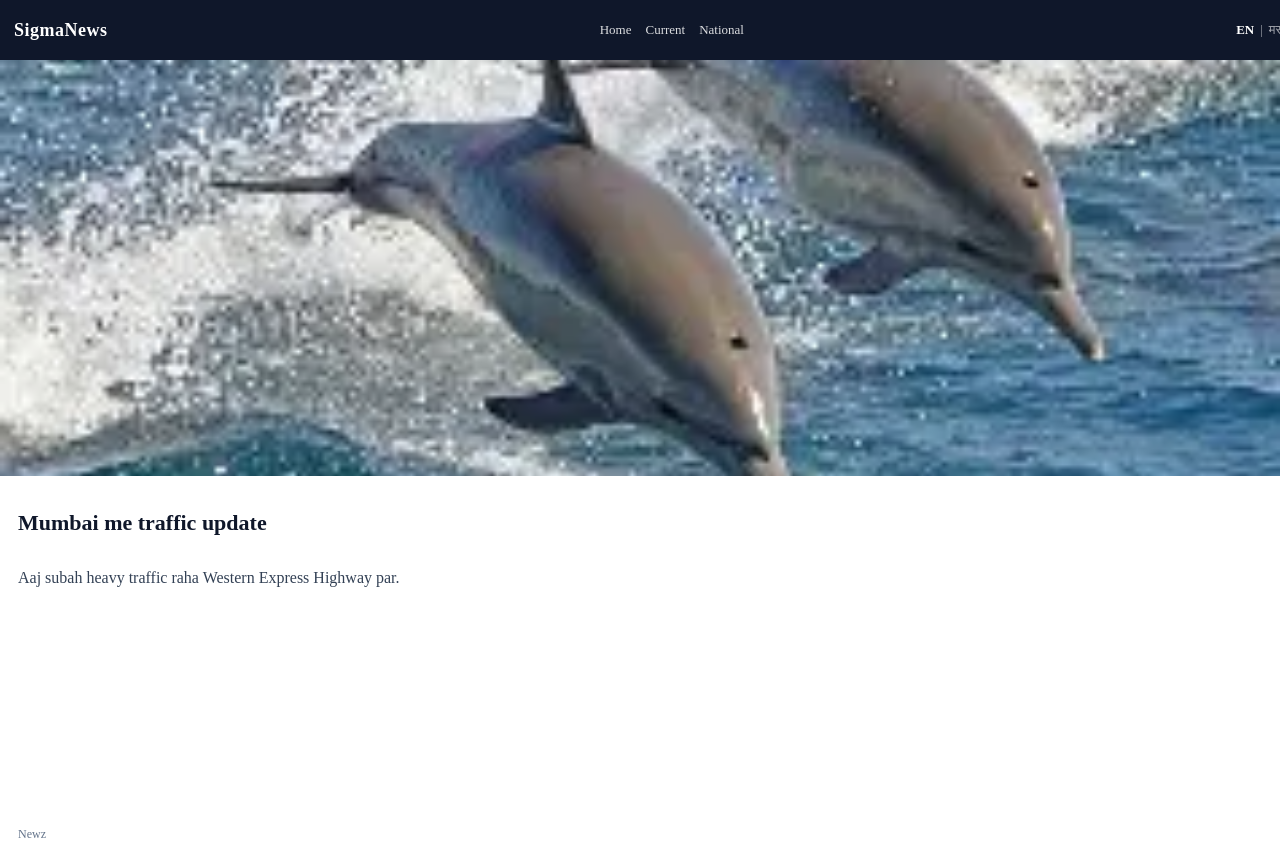
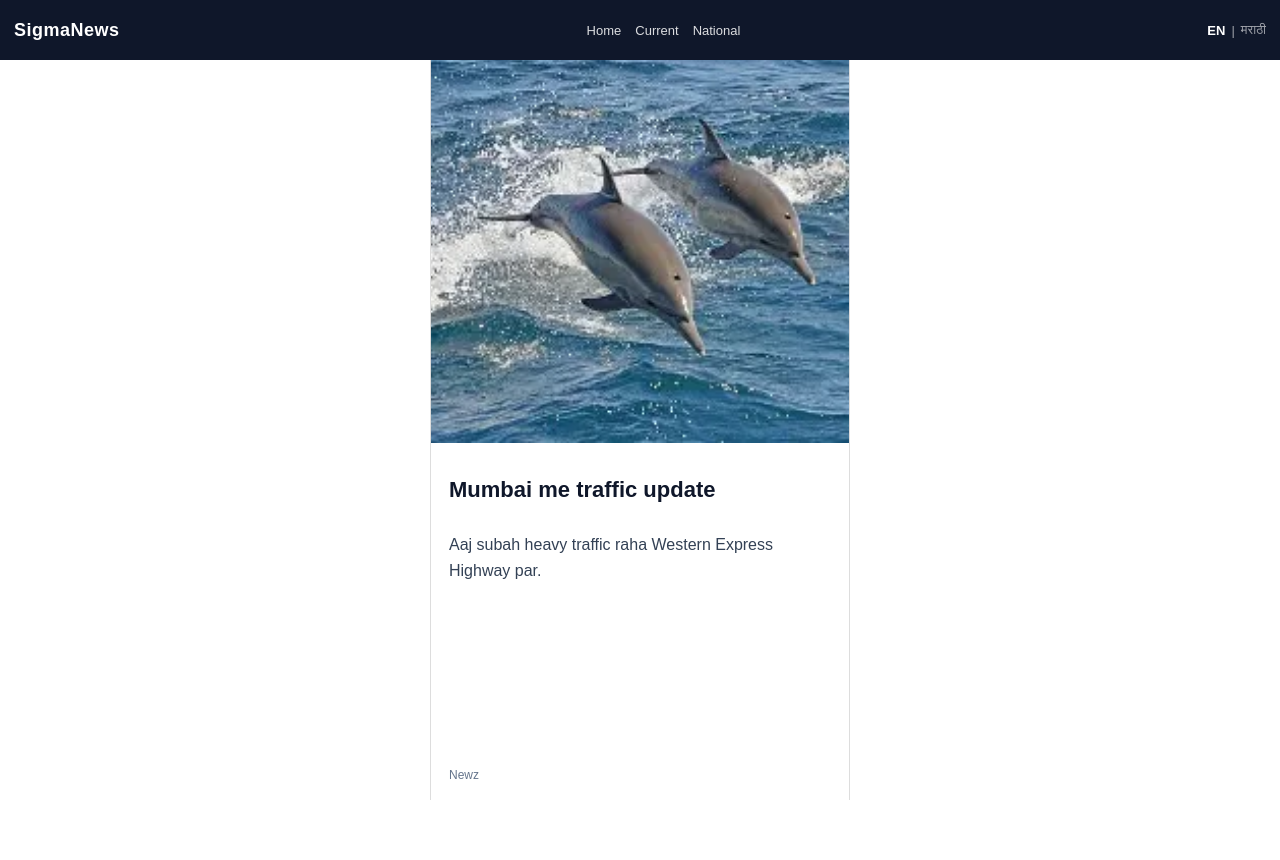
Before and after one commit to Pabitrapab/news-app, a React (Vite) app: page / in a window 1280 px wide. After the commit the page ends 800 px from the top, so only its background shows below. Built offline with nearby package versions, Linux system fonts and the light colour scheme.

Commit message:
Update App.jsx

```diff
--- a/src/App.jsx
+++ b/src/App.jsx
@@ -2,97 +2,24 @@ import { useEffect, useState } from "react";
 import Navbar from "./components/Navbar";
 import NewsCard from "./components/NewsCard";
 import newsData from "./data/newsData";
-
-/* 🔹 Translation cache */
-const translationCache = {};
+import "./App.css";
 
 function App() {
-  const [category, setCategory] = useState("All");
   const [language, setLanguage] = useState("en");
-  const [displayNews, setDisplayNews] = useState([]);
 
-  /* 🔹 Filter by category */
-  const filteredNews =
-    category === "All"
-      ? newsData
-      : newsData.filter(
-          (n) =>
-            n.category?.toLowerCase() === category.toLowerCase()
-        );
-
-  /* 🔹 Lock body scroll (mobile feel) */
   useEffect(() => {
     document.body.style.margin = "0";
     document.body.style.overflow = "hidden";
   }, []);
 
-  /* 🔹 Translate EN → MR */
-  const translateToMarathi = async (text) => {
-    if (!text) return text;
-    if (translationCache[text]) return translationCache[text];
-
-    const res = await fetch("https://libretranslate.com/translate", {
-      method: "POST",
-      headers: { "Content-Type": "application/json" },
-      body: JSON.stringify({
-        q: text,
-        source: "en",
-        target: "mr",
-        format: "text"
-      })
-    });
-
-    const data = await res.json();
-    translationCache[text] = data.translatedText;
-    return data.translatedText;
-  };
-
-  /* 🔹 Language based news */
-  useEffect(() => {
-    const loadNews = async () => {
-      if (language === "en") {
-        setDisplayNews(filteredNews);
-      } else {
-        const translated = await Promise.all(
-          filteredNews.map(async (n) => ({
-            ...n,
-            title: await translateToMarathi(n.title),
-            description: await translateToMarathi(n.description)
-          }))
-        );
-        setDisplayNews(translated);
-      }
-    };
-
-    loadNews();
-  }, [language, filteredNews]);
-
   return (
     <>
-      <Navbar
-        setCategory={setCategory}
-        language={language}
-        setLanguage={setLanguage}
-      />
+      <Navbar language={language} setLanguage={setLanguage} />
 
-      {/* 🔥 Swipe Feed */}
-      <div
-        style={{
-          height: "100vh",
-          marginTop: "60px",
-          overflowY: "scroll",
-          scrollSnapType: "y mandatory"
-        }}
-      >
-        {displayNews.map((news, index) => (
-          <div
-            key={index}
-            style={{
-              height: "100vh",
-              scrollSnapAlign: "start"
-            }}
-          >
-            <NewsCard news={news} />
+      <div className="feed">
+        {newsData.map((news, index) => (
+          <div className="snap" key={index}>
+            <NewsCard news={news} language={language} />
           </div>
         ))}
       </div>
```
